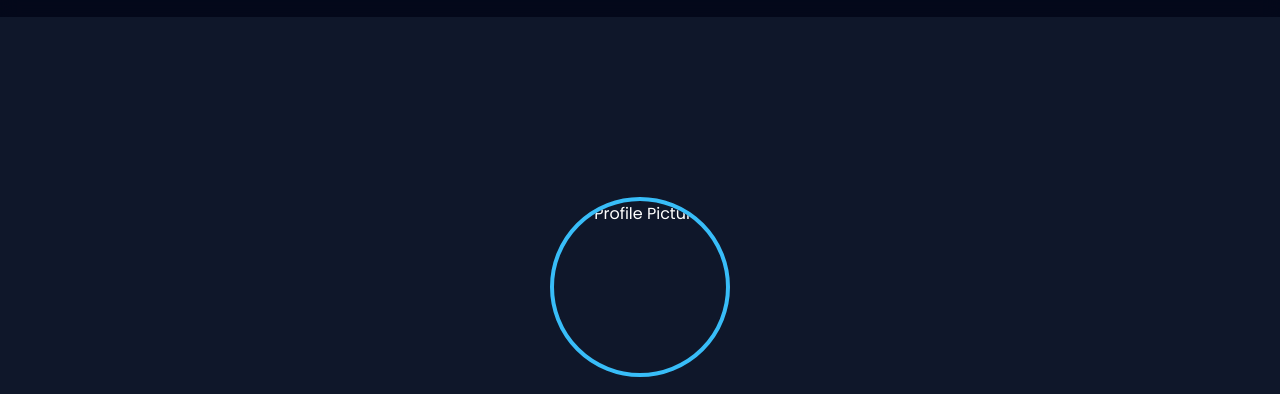
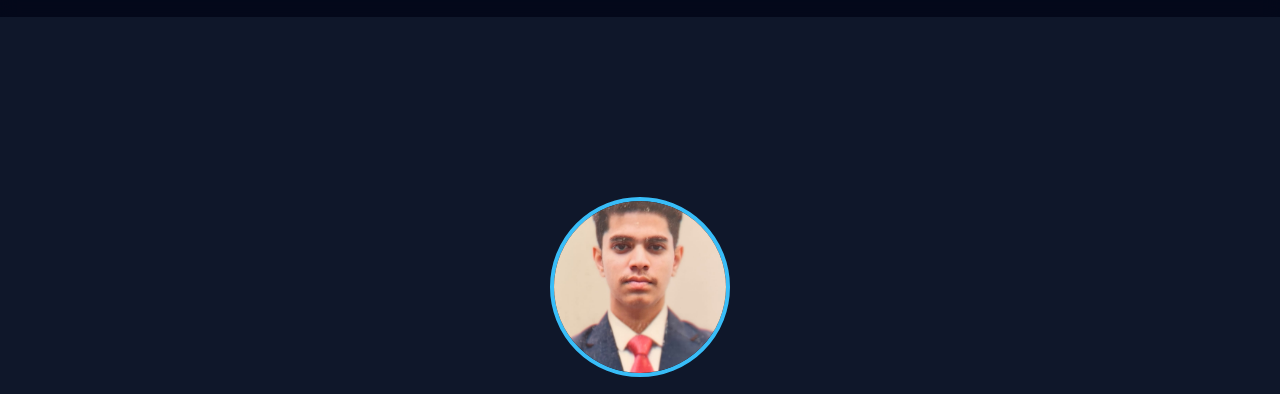
Before and after one commit to sheyas-22/mini_project, a plain HTML site: page index.html in a window 1280 px wide. Shown: the part 78-472 px from the top of the page. Drawn offline with Linux system fonts and the light colour scheme.

Commit message:
Update index.html

```diff
--- a/index.html
+++ b/index.html
@@ -25,7 +25,7 @@
 <!-- HERO -->
 <div class="hero">
 
-  <img src="images/profile.jpg" alt="Profile Picture" class="profile">
+  <img src="profile.jpg" alt="Profile Picture" class="profile">
 
   <div>
     <h1>Hi, I'm <span>Shreyas</span> 👋</h1>
```
